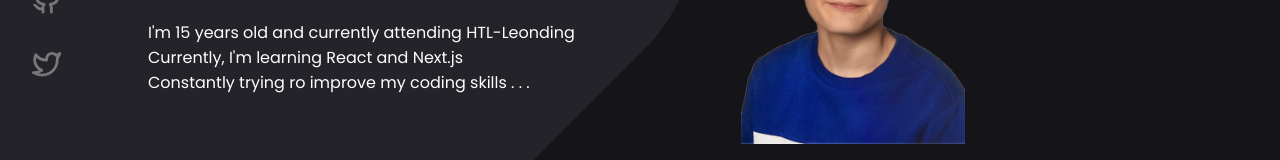
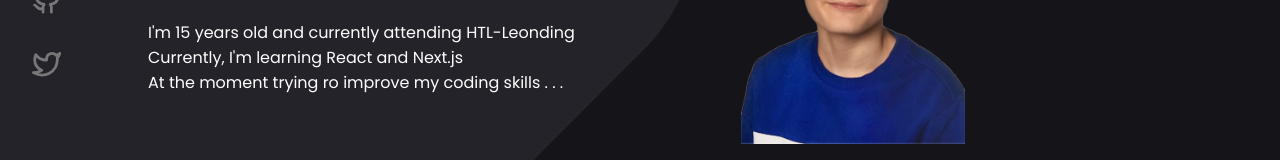
Before and after one commit to SIMULATAN/ManuelPuchner_Portfolio, a Next.js app: page / in a window 1280 px wide. Shown: the part 400-560 px from the top of the page. Built offline with nearby package versions, Linux system fonts and the light colour scheme.

Commit message:
small changes

```diff
--- a/pages/index.js
+++ b/pages/index.js
@@ -24,7 +24,7 @@ function Home() {
       {/* normal stuff */}
       <Layout>
         <About />
-        <br /><br /><br /><br /><br /><br /><br /><br /><br /><br /><br /><br /><br /><br /><br /><br /><br /><br /><br /><br /><br /><br /><br /><br /><br /><br /><br /><br /><br /><br /><br /><br /><br /><br /><br /><br /><br /><br /><br /><br /><br /><br /><br /><br /><br /><br /><br /><br /><br /><br /><br /><br /><br /><br /><br /><br /><br /><br /><br /><br /><br /><br /><br /><br /><br /><br /><br /><br /><br /><br /><br /><br /><br /><br /><br /><br /><br /><br /><br /><br /><br /><br /><br /><br /><br /><br /><br /><br /><br /><br /><br /><br /><br /><br /><br /><br /><br /><br /><br /><br />
+
       </Layout>
     </>
   );
--- a/sections/about/About.js
+++ b/sections/about/About.js
@@ -11,7 +11,7 @@ function About() {
           <h2>Developer and Photographer</h2>
           <p>I&apos;m 15 years old and currently attending HTL-Leonding</p>
           <p>Currently, I&apos;m learning React and Next.js</p>
-          <p>Constantly trying ro improve my coding skills . . .</p>
+          <p>At the moment trying ro improve my coding skills . . .</p>
         </div>
         <div className={styles.pictureWrapper}>
           <Image
```
